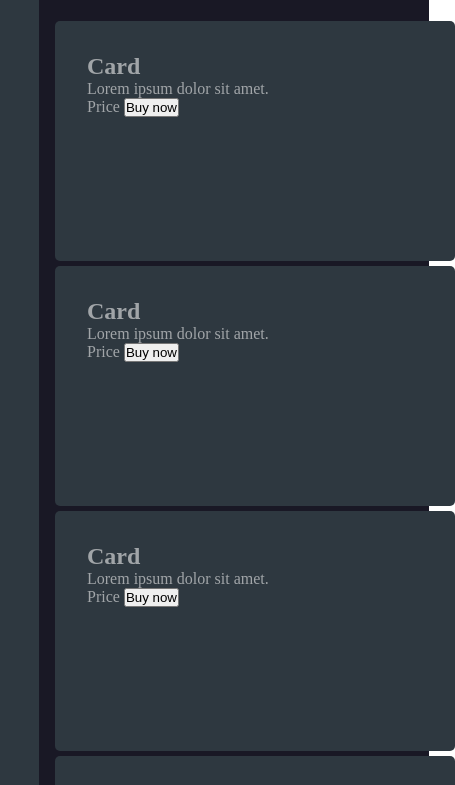
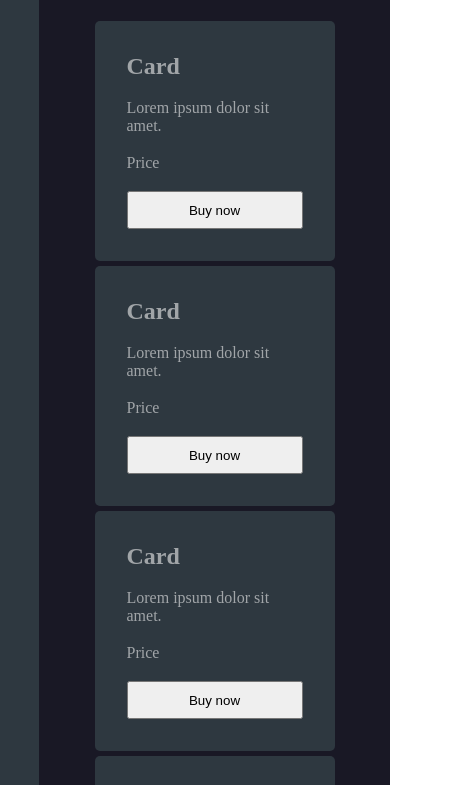
Before and after one commit to pablomntl/dise-oUno, a plain HTML site: page index.html in a window 390 px wide. Shown: the top 785 px of the page, 455 px wide, since content can reach past the window. Drawn offline with Linux system fonts and the light colour scheme; a web font is replaced by a local one.

Commit message:
realice cambios en el css

```diff
--- a/index.css
+++ b/index.css
@@ -131,7 +131,12 @@ background: linear-gradient(to right, #FFC371, #FF5F6D); /* W3C, IE 10+/ Edge, F
         width: 100%;
         background-color: #191825;
     }
+    .contenedor-card {
+        display: grid;
+        justify-content: center;
+    }
     .card {
-        min-width: 15em;
+        display: grid;
+        width: 15em;
     }
 }
```
